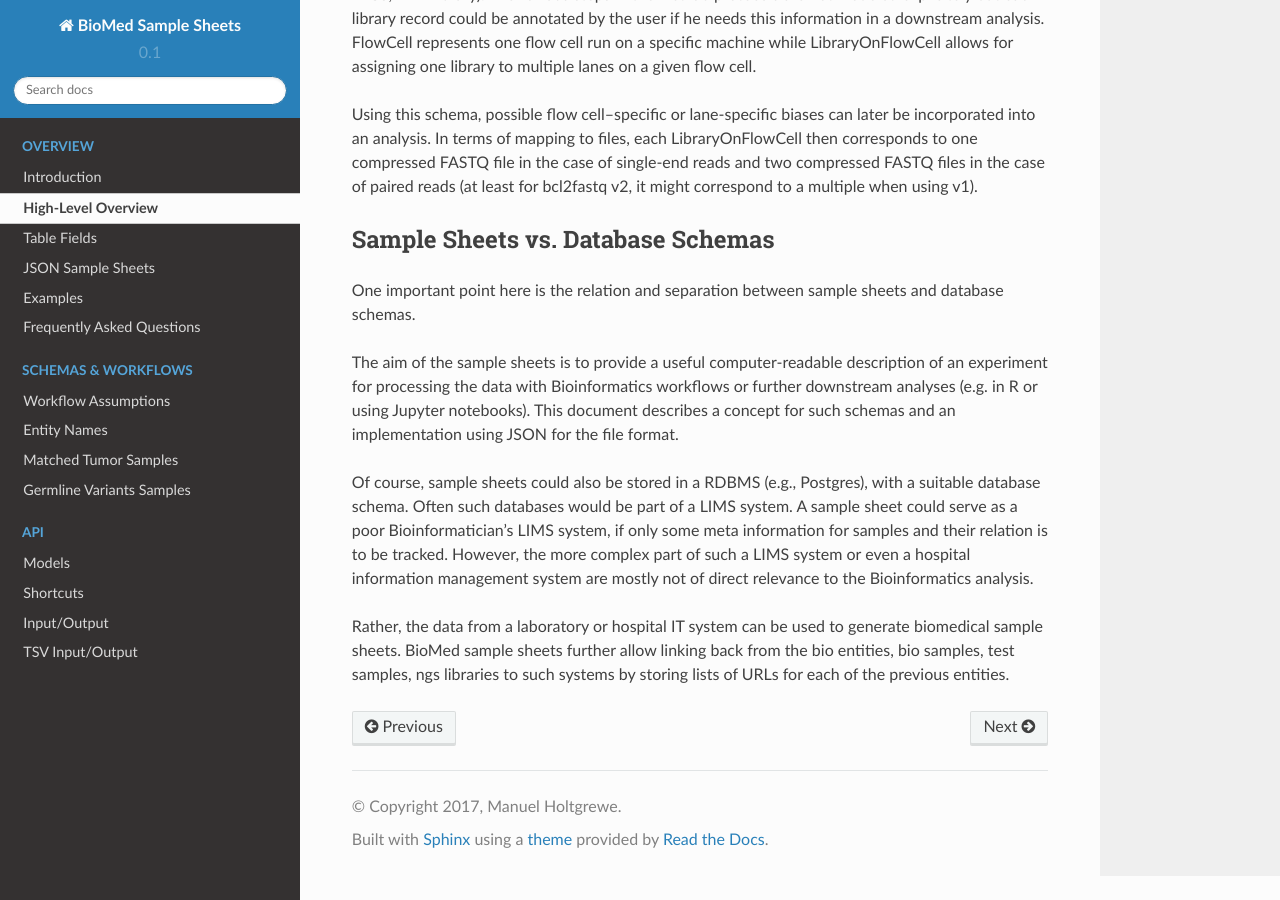
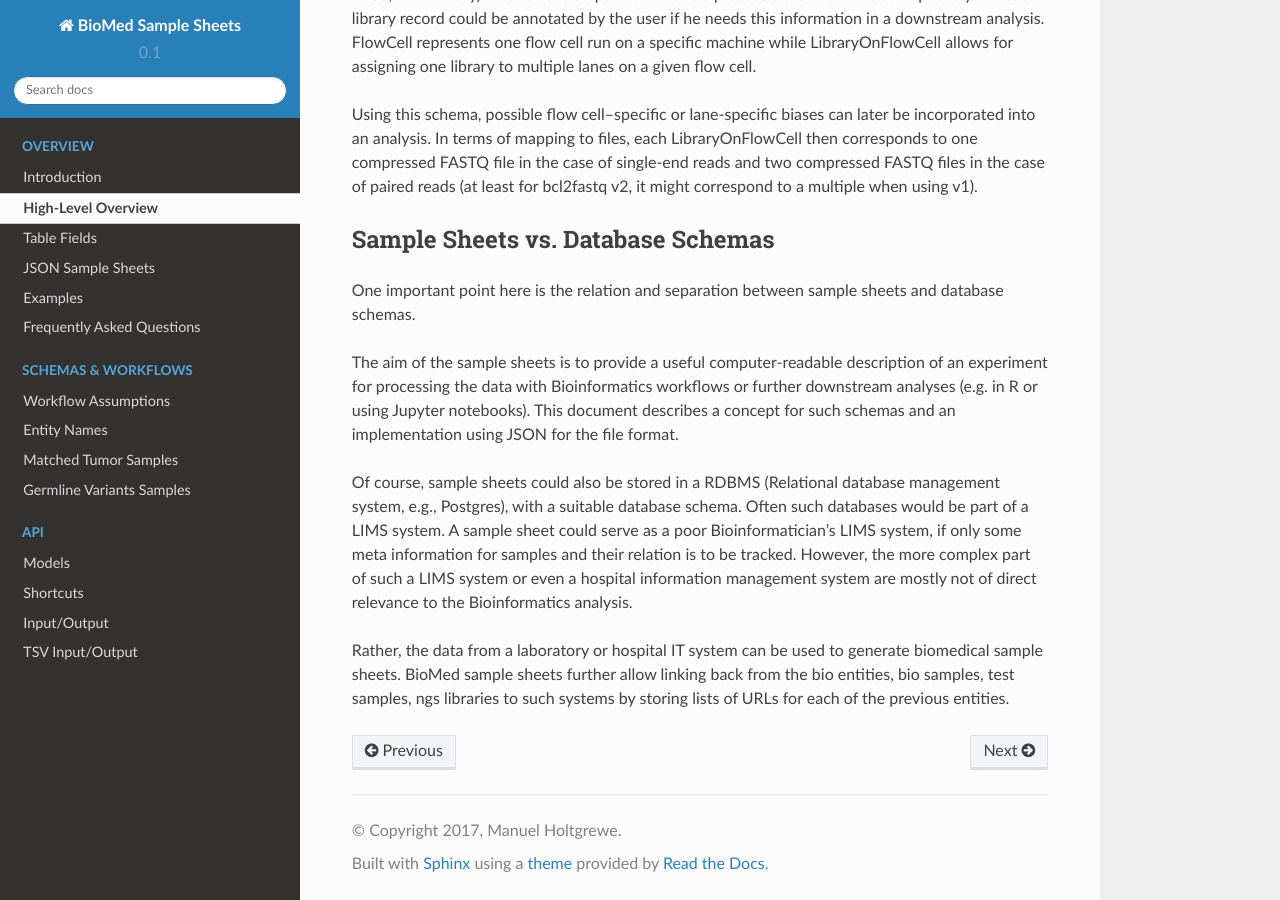
Before and after one commit to bihealth/biomedsheets, a Sphinx documentation site: the page built from docs/source/high_level_overview.rst, in a window 1280 px wide and 900 px high, scrolled down 1298 px. Built offline with Sphinx 7.4.7 and the Read the Docs theme 2.0.0, drawn with Linux system fonts in a browser that asks for light colours.

Commit message:
abbreviation explained

```diff
--- a/docs/source/high_level_overview.rst
+++ b/docs/source/high_level_overview.rst
@@ -47,7 +47,7 @@ One important point here is the relation and separation between sample sheets an
 The aim of the sample sheets is to provide a useful computer-readable description of an experiment for processing the data with Bioinformatics workflows or further downstream analyses (e.g. in R or using Jupyter notebooks).
 This document describes a concept for such schemas and an implementation using JSON for the file format.
 
-Of course, sample sheets could also be stored in a RDBMS (e.g., Postgres), with a suitable database schema.
+Of course, sample sheets could also be stored in a RDBMS (Relational database management system, e.g., Postgres), with a suitable database schema.
 Often such databases would be part of a LIMS system.
 A sample sheet could serve as a poor Bioinformatician's LIMS system, if only some meta information for samples and their relation is to be tracked.
 However, the more complex part of such a LIMS system or even a hospital information management system are mostly not of direct relevance to the Bioinformatics analysis.
```
